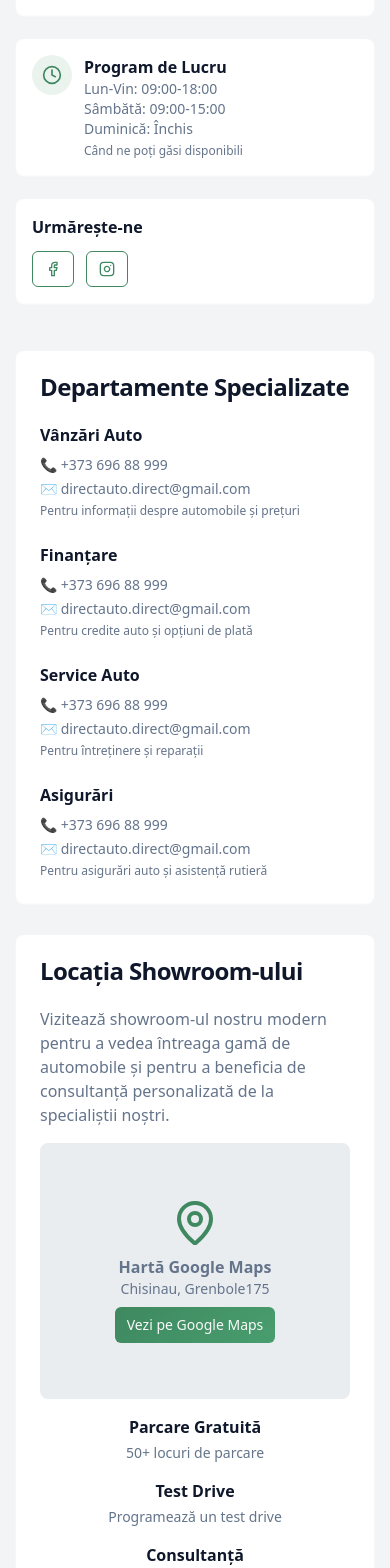
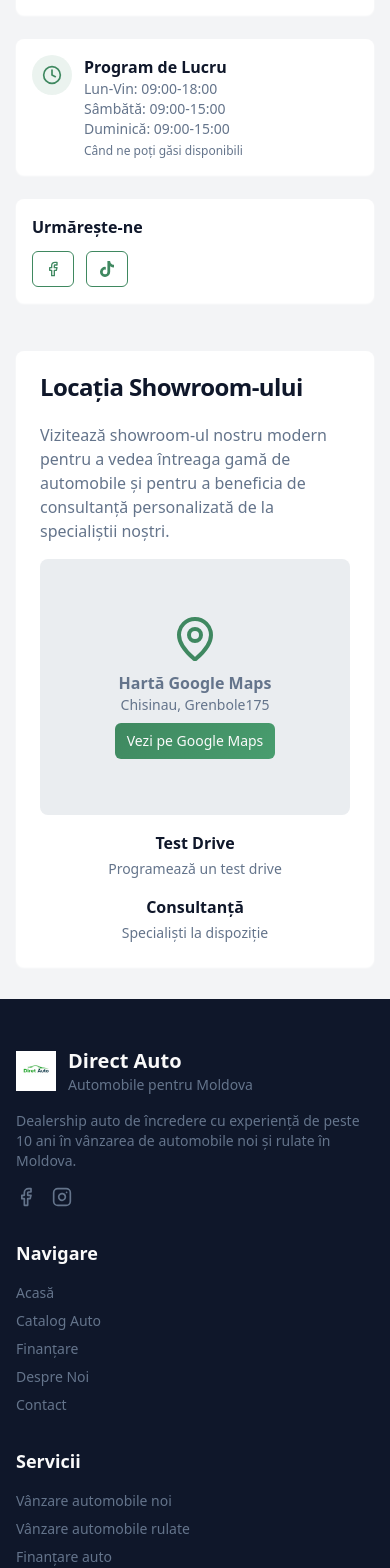
Before and after one commit to madness1212/direct-auto-md-drive-27, a React (Vite) app: page /contact in a window 390 px wide. Shown: the part 1403-2971 px from the top of the page. Built offline with nearby package versions, Linux system fonts and the light colour scheme.

Commit message:
Update Contact Page
Modify contact page content and layout. Change address text, update Sunday working hours, remove "Special Departments" section, and rearrange elements below the map. Add TikTok icon and update Facebook link.

```diff
--- a/package.json
+++ b/package.json
@@ -54,6 +54,7 @@
     "react-day-picker": "^8.10.1",
     "react-dom": "^18.3.1",
     "react-hook-form": "^7.53.0",
+    "react-icons": "^5.5.0",
     "react-resizable-panels": "^2.1.3",
     "react-router-dom": "^6.26.2",
     "recharts": "^2.12.7",
--- a/src/pages/Contact.tsx
+++ b/src/pages/Contact.tsx
@@ -11,9 +11,9 @@ import {
   Clock,
   MessageSquare,
   Send,
-  Facebook,
-  Instagram
+  Facebook
 } from "lucide-react";
+import { FaTiktok } from "react-icons/fa";
 
 import Layout from "@/components/Layout/Layout";
 
@@ -65,12 +65,12 @@ const Contact = () => {
       icon: MapPin,
       title: "Adresa",
       details: ["Chisinau, Grenbole175"],
-      description: "Vizitează showroom-ul nostru"
+      description: "Vizitează parcul auto"
     },
     {
       icon: Clock,
       title: "Program de Lucru",
-      details: ["Lun-Vin: 09:00-18:00", "Sâmbătă: 09:00-15:00", "Duminică: Închis"],
+      details: ["Lun-Vin: 09:00-18:00", "Sâmbătă: 09:00-15:00", "Duminică: 09:00-15:00"],
       description: "Când ne poți găsi disponibili"
     }
   ];
@@ -230,12 +230,22 @@ const Contact = () => {
             <Card className="border-0 shadow-card">
               <CardContent className="p-4">
                 <h4 className="font-semibold text-auto-dark mb-3">Urmărește-ne</h4>
-                <div className="flex space-x-3">
-                  <Button size="sm" variant="outline" className="border-auto-green text-auto-green hover:bg-auto-green hover:text-primary-foreground">
+                 <div className="flex space-x-3">
+                  <Button
+                    size="sm"
+                    variant="outline"
+                    className="border-auto-green text-auto-green hover:bg-auto-green hover:text-primary-foreground"
+                    onClick={() => window.open('https://www.facebook.com/directauto.md/', '_blank')}
+                  >
                     <Facebook className="h-4 w-4" />
                   </Button>
-                  <Button size="sm" variant="outline" className="border-auto-green text-auto-green hover:bg-auto-green hover:text-primary-foreground">
-                    <Instagram className="h-4 w-4" />
+                  <Button
+                    size="sm"
+                    variant="outline"
+                    className="border-auto-green text-auto-green hover:bg-auto-green hover:text-primary-foreground"
+                    onClick={() => window.open('https://www.tiktok.com/@directauto?lang=ro-RO', '_blank')}
+                  >
+                    <FaTiktok className="h-4 w-4" />
                   </Button>
                 </div>
               </CardContent>
@@ -243,26 +253,6 @@ const Contact = () => {
           </div>
         </div>
 
-        {/* Departments */}
-        <Card className="border-0 shadow-card mb-8">
-          <CardHeader>
-            <CardTitle className="text-auto-dark">Departamente Specializate</CardTitle>
-          </CardHeader>
-          <CardContent>
-            <div className="grid grid-cols-1 md:grid-cols-2 gap-6">
-              {departments.map((dept, index) => (
-                <div key={index} className="space-y-2">
-                  <h4 className="font-semibold text-auto-dark">{dept.title}</h4>
-                  <div className="text-sm text-muted-foreground space-y-1">
-                    <p>📞 {dept.phone}</p>
-                    <p>✉️ {dept.email}</p>
-                    <p className="text-xs">{dept.description}</p>
-                  </div>
-                </div>
-              ))}
-            </div>
-          </CardContent>
-        </Card>
 
         {/* Map Placeholder */}
         <Card className="border-0 shadow-card">
@@ -292,11 +282,7 @@ const Contact = () => {
                 </div>
               </div>
 
-              <div className="grid grid-cols-1 md:grid-cols-3 gap-4 text-center">
-                <div className="space-y-1">
-                  <h5 className="font-semibold text-auto-dark">Parcare Gratuită</h5>
-                  <p className="text-sm text-muted-foreground">50+ locuri de parcare</p>
-                </div>
+              <div className="grid grid-cols-1 md:grid-cols-2 gap-4 text-center">
                 <div className="space-y-1">
                   <h5 className="font-semibold text-auto-dark">Test Drive</h5>
                   <p className="text-sm text-muted-foreground">Programează un test drive</p>
```
Also changed, not shown: 1 other file (tests, documents, lock files or other folders).
